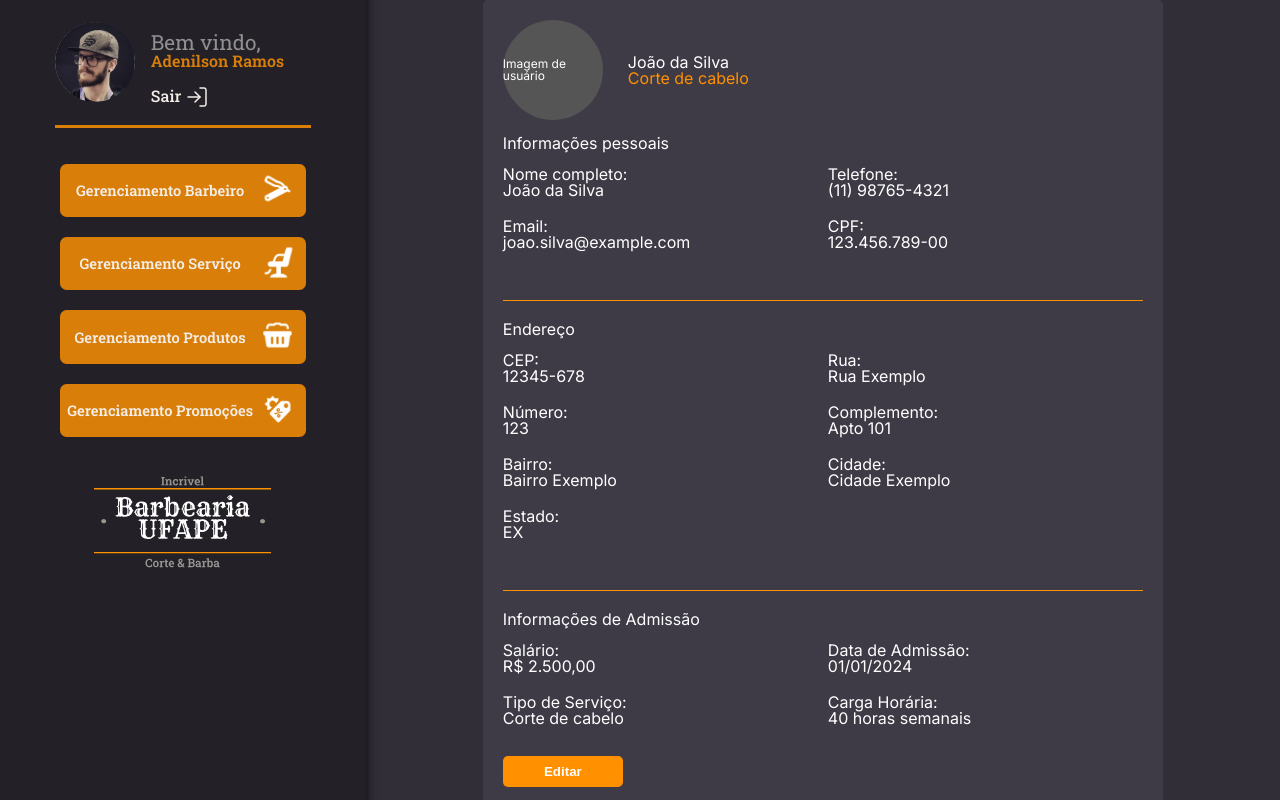
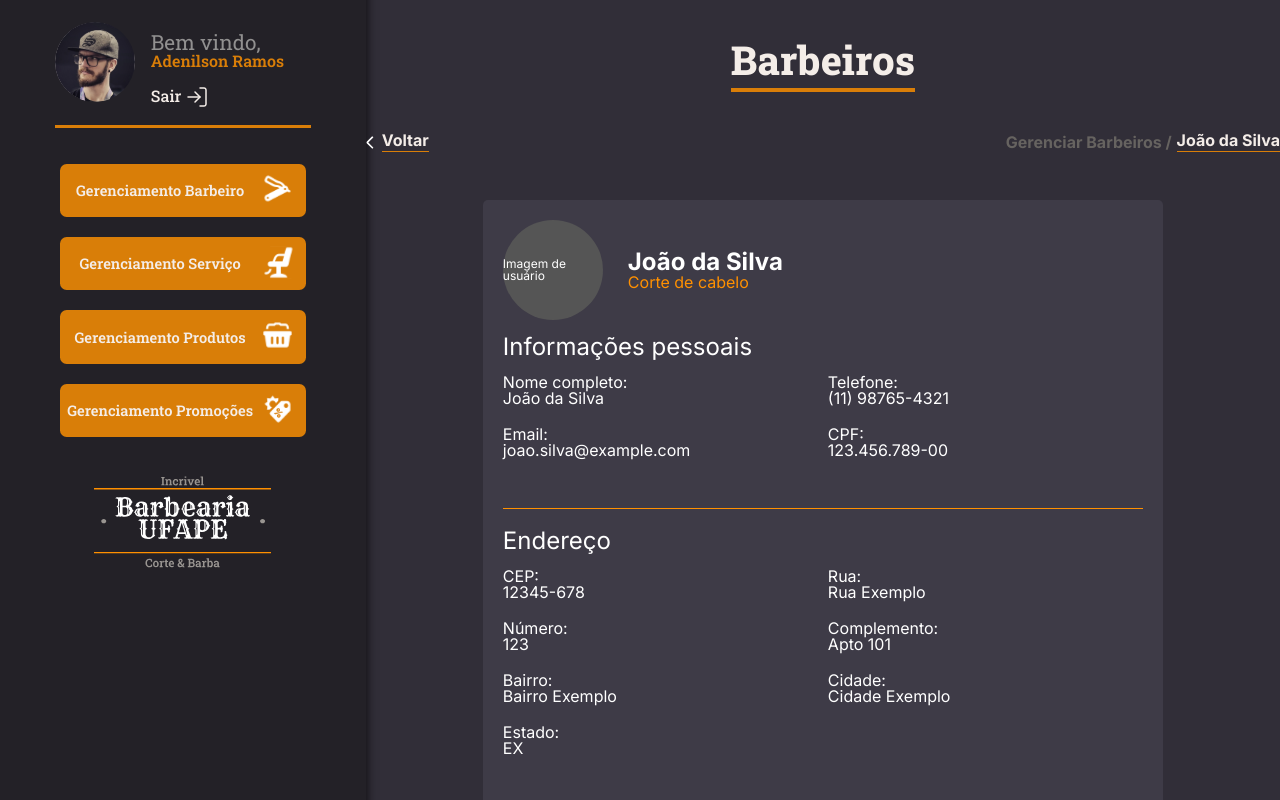
Before and after one commit to Go-BarberShop/Go-Barber-Frontend, a Next.js app: page /barbeiros/id in a window 1280 px wide. Shown: the top 800 px of the page. Built offline with nearby package versions, Linux system fonts and the light colour scheme.

Commit message:
feat: Barber info and Barver register integrated in menu

```diff
--- a/src/components/Barber/BarberInfo/BarberInfo.module.scss
+++ b/src/components/Barber/BarberInfo/BarberInfo.module.scss
@@ -10,8 +10,9 @@
   flex-direction: column;
   justify-content: center;
 
-    h3 {
+  h2 {
     color: white;
+    font-size: 24px; /* Ajuste o tamanho conforme necessário */
     margin-bottom: 15px;
   }
 }
@@ -39,8 +40,8 @@
   flex-direction: column;
   justify-content: center;
 
-
-    h3 {
+  h2 {
+    font-weight: bold;
     margin: 0;
     color: white;
   }
--- a/src/components/Barber/BarberInfo/BarberInfo.tsx
+++ b/src/components/Barber/BarberInfo/BarberInfo.tsx
@@ -1,6 +1,8 @@
 import React from "react";
 import styles from "./BarberInfo.module.scss";
 import FormButton from "../FormButton";
+import { APP_ROUTES } from "@/constants/app-routes";
+import HeaderDetalhamento from "@/components/Header/HeaderDetalhamento";
 
 interface BarberInfoValues {
   nome: string;
@@ -26,18 +28,20 @@ interface BarberInfoProps {
 
 const BarberInfo: React.FC<BarberInfoProps> = ({ values }) => {
   return (
+    <>
+    <HeaderDetalhamento titulo="Barbeiros" diretorioAnterior="Gerenciar Barbeiros /" diretorioAtual={values.nome} hrefAnterior={APP_ROUTES.private.barbeiros}/>
       <div className={styles.container}>
         <div className={styles.userProfile}>
           <div className={styles.photo}>
             <p>Imagem de usuário</p>
           </div>
           <div className={styles.userInfo}>
-          <h3>{values.nome}</h3>
+            <h2>{values.nome}</h2>
             <p>{values.tipoServico}</p>
           </div>
         </div>
         {/* Personal info */}
-      <h3>Informações pessoais</h3>
+        <h2>Informações pessoais</h2>
         <div className={styles.personalInfo}>
           <div className={styles.row}>
             <strong>Nome completo:</strong> {values.nome}
@@ -52,9 +56,9 @@ const BarberInfo: React.FC<BarberInfoProps> = ({ values }) => {
             <strong>CPF:</strong> {values.cpf}
           </div>
         </div>
-      <hr className={styles.line}/>
+        <hr className={styles.line} />
         {/* Endereço */}
-      <h3>Endereço</h3>
+        <h2>Endereço</h2>
         <div className={styles.address}>
           <div className={styles.row}>
             <strong>CEP:</strong> {values.cep}
@@ -78,9 +82,9 @@ const BarberInfo: React.FC<BarberInfoProps> = ({ values }) => {
             <strong>Estado:</strong> {values.estado}
           </div>
         </div>
-      <hr className={styles.line}/>
+        <hr className={styles.line} />
         {/* Admissao */}
-      <h3>Informações de Admissão</h3>
+        <h2>Informações de Admissão</h2>
         <div className={styles.admissionInfo}>
           <div className={styles.row}>
             <strong>Salário:</strong> {values.salario}
@@ -95,10 +99,9 @@ const BarberInfo: React.FC<BarberInfoProps> = ({ values }) => {
             <strong>Carga Horária:</strong> {values.cargaHoraria}
           </div>
         </div>
-{/*       TODO: Botao de editar deve levar até barbeiro/:id para edição dos campos.
-      Deve ser renderizado os campos de registro com os dados existentes ja preenchidos */}
         <FormButton type="submit">Editar</FormButton>
       </div>
+    </>
   );
 };
 
--- a/src/components/Barber/BarberRegister/BarberRegister.module.scss
+++ b/src/components/Barber/BarberRegister/BarberRegister.module.scss
@@ -75,3 +75,7 @@
       gap: 5px;
     }
   }
+
+  .photo{
+    border-radius: 50%;
+  }
```
Also changed, not shown: src/components/Barber/BarberRegister/BarberRegister.tsx (+10 -3 lines). Lines whose indentation alone changed are shown as unchanged.
